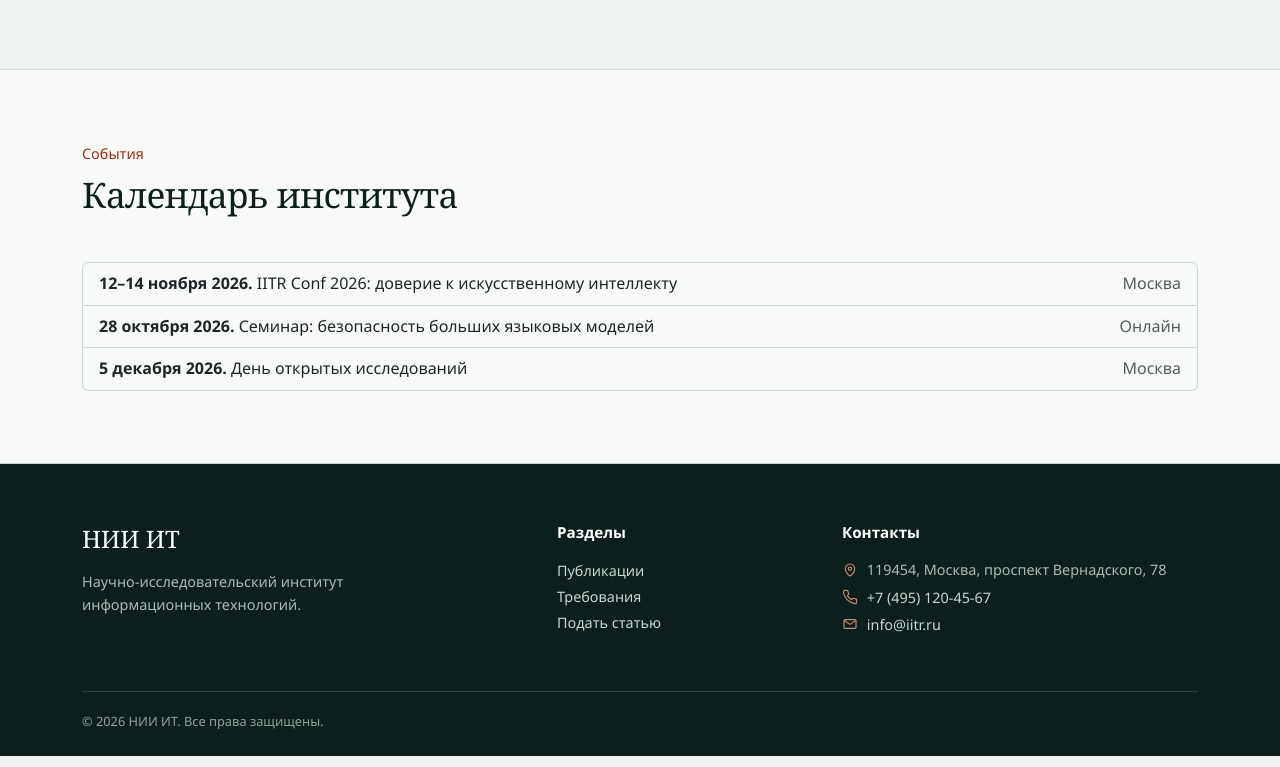
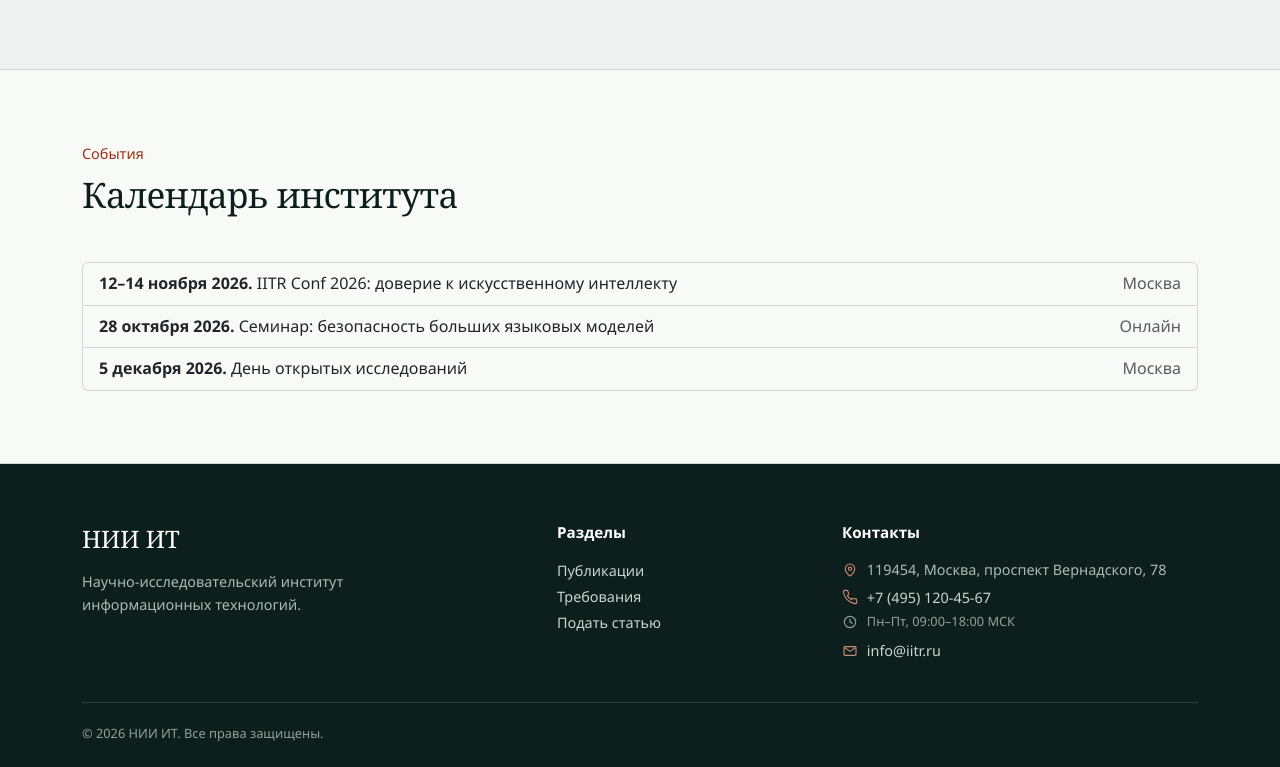
Before and after one commit to katacanXD/FBdev, a plain HTML site: page about.html in a window 1280 px wide. Shown: the part 4206-4973 px from the top of the page. Drawn offline with Linux system fonts and the light colour scheme.

Commit message:
feat: add working hours to footer

```diff
--- a/about.html
+++ b/about.html
@@ -335,7 +335,7 @@
           <div class="footer-brand">НИИ ИТ</div>
           <p class="footer-text">Научно-исследовательский институт информационных технологий.</p>
         </div>
-        <div class="col-6 col-lg-3">
+        <div class="col-12 col-sm-6 col-lg-3">
           <div class="footer-title">Разделы</div>
           <ul class="list-unstyled footer-links">
             <li><a href="catalog.html">Публикации</a></li>
@@ -343,7 +343,7 @@
             <li><a href="order.html">Подать статью</a></li>
           </ul>
         </div>
-        <div class="col-6 col-lg-4">
+        <div class="col-12 col-sm-6 col-lg-4">
           <div class="footer-title">Контакты</div>
           <p class="footer-text footer-contact mb-1">
             <svg class="footer-icon" viewBox="0 0 24 24" aria-hidden="true" focusable="false"><path d="M12 21s7-5.4 7-11a7 7 0 1 0-14 0c0 5.6 7 11 7 11Z" fill="none" stroke="currentColor" stroke-width="1.7" stroke-linejoin="round"></path><circle cx="12" cy="10" r="2.4" fill="none" stroke="currentColor" stroke-width="1.7"></circle></svg>
@@ -352,6 +352,10 @@
           <p class="footer-text footer-contact mb-1">
             <svg class="footer-icon" viewBox="0 0 24 24" aria-hidden="true" focusable="false"><path d="M22 16.92v3a2 2 0 0 1-2.18 2 19.79 19.79 0 0 1-8.63-3.07 19.5 19.5 0 0 1-6-6 19.79 19.79 0 0 1-3.07-8.67A2 2 0 0 1 4.11 2h3a2 2 0 0 1 2 1.72 12.84 12.84 0 0 0 .7 2.81 2 2 0 0 1-.45 2.11L8.09 9.91a16 16 0 0 0 6 6l1.27-1.27a2 2 0 0 1 2.11-.45 12.84 12.84 0 0 0 2.81.7A2 2 0 0 1 22 16.92Z" fill="none" stroke="currentColor" stroke-width="1.7" stroke-linecap="round" stroke-linejoin="round"></path></svg>
             <a href="tel:+74951204567">+7 (495) 120-45-67</a>
+          </p>
+          <p class="footer-hours">
+            <svg class="footer-icon" viewBox="0 0 24 24" aria-hidden="true" focusable="false"><circle cx="12" cy="12" r="8.5" fill="none" stroke="currentColor" stroke-width="1.7"></circle><path d="M12 7.5V12l3 2" fill="none" stroke="currentColor" stroke-width="1.7" stroke-linecap="round" stroke-linejoin="round"></path></svg>
+            <span>Пн–Пт, 09:00–18:00 МСК</span>
           </p>
           <p class="footer-text footer-contact mb-0">
             <svg class="footer-icon" viewBox="0 0 24 24" aria-hidden="true" focusable="false"><rect x="3" y="5.5" width="18" height="13" rx="1.5" fill="none" stroke="currentColor" stroke-width="1.7"></rect><path d="m4 7 8 5.6L20 7" fill="none" stroke="currentColor" stroke-width="1.7" stroke-linecap="round" stroke-linejoin="round"></path></svg>
--- a/css/custom.css
+++ b/css/custom.css
@@ -855,6 +855,19 @@ h2[id] {
   width: 16px;
 }
 
+.footer-hours {
+  align-items: flex-start;
+  color: #8fa39a;
+  display: flex;
+  font-size: 0.8rem;
+  gap: 0.55rem;
+  margin: -0.1rem 0 0.5rem;
+}
+
+.footer-hours .footer-icon {
+  color: #8fa39a;
+}
+
 .footer-title {
   color: #fff;
   font-size: 0.95rem;
```
Also changed, not shown: articles/ai-explainable.html (+6 -2 lines), articles/ai-streams.html (+6 -2 lines), articles/dev-microservices.html (+6 -2 lines), articles/net-routing.html (+6 -2 lines), articles/sec-supply-chain.html (+6 -2 lines), catalog.html (+6 -2 lines), contacts.html (+6 -2 lines), index.html (+6 -2 lines), order.html (+6 -2 lines), requirements.html (+6 -2 lines).
